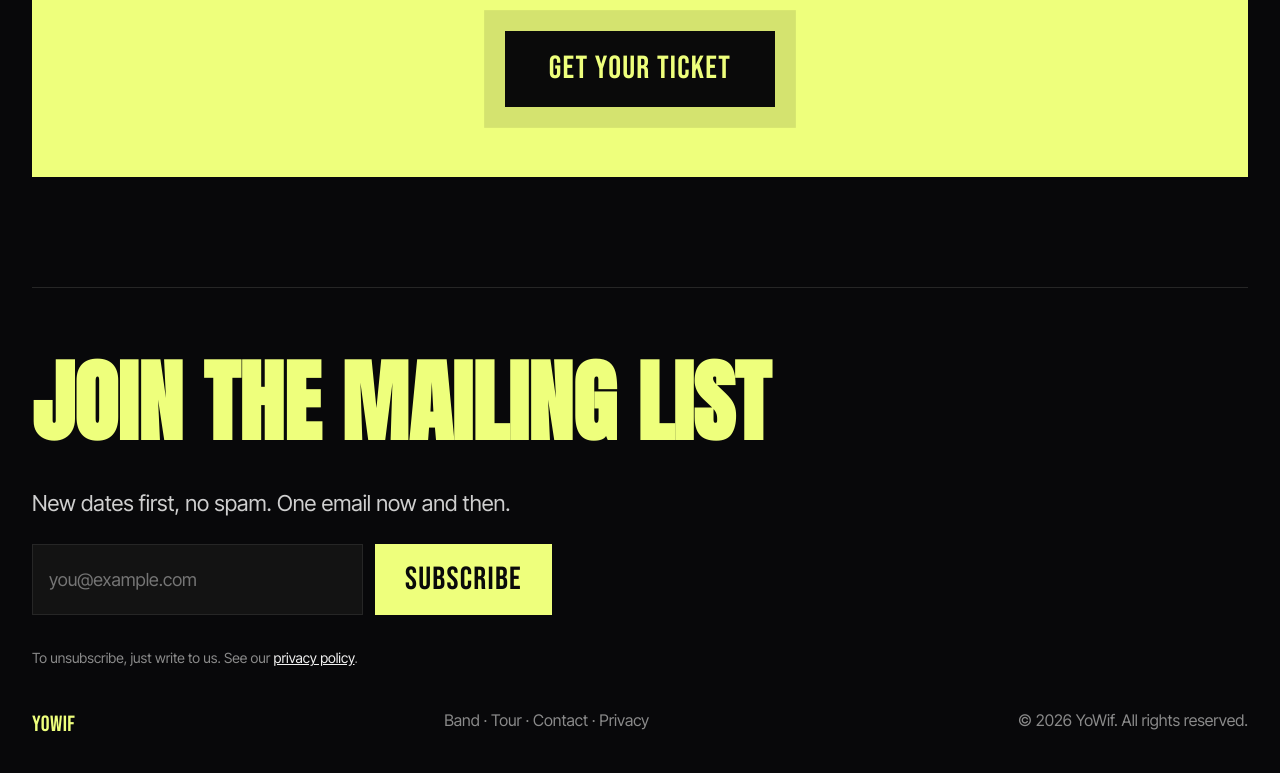
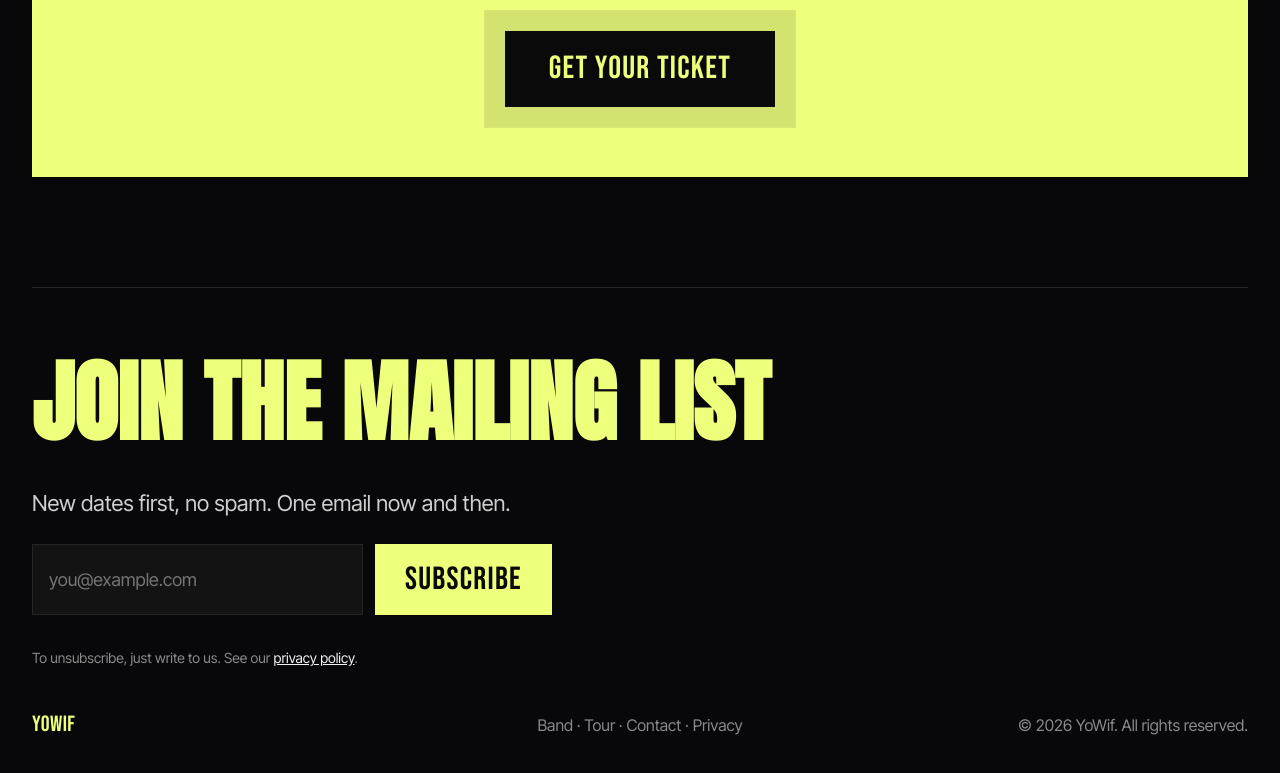
Before and after one commit to 1eee-ui/yowif-tour-site, a website: page public/index.html in a window 1280 px wide. Shown: the part 2626-3399 px from the top of the page. Drawn offline with Linux system fonts and the light colour scheme.

Commit message:
Footer: center the middle links exactly

```diff
--- a/public/css/style.css
+++ b/public/css/style.css
@@ -54,7 +54,11 @@ h2{font-family:'Anton',Impact,sans-serif;font-size:clamp(48px,7vw,104px);text-tr
 .cta p{font-size:22px;max-width:640px;margin:0 auto 34px;font-weight:500}
 .btn{display:inline-block;background:#0a0a0a;color:var(--acid);font-family:'Bebas Neue',Impact,sans-serif;font-size:32px;padding:14px 44px;letter-spacing:.04em;transition:transform .2s}
 .btn:hover{transform:translateY(-3px)}
-footer{display:flex;justify-content:space-between;flex-wrap:wrap;gap:16px;padding:40px 0;color:var(--mute);font-size:16px}
+/* three columns: equal left/right sides keep the middle exactly centered */
+footer{display:grid;grid-template-columns:1fr auto 1fr;align-items:center;gap:16px;padding:40px 0;color:var(--mute);font-size:16px}
+footer>:nth-child(2){text-align:center}
+footer>:last-child{justify-self:end;text-align:right}
+@media(max-width:700px){footer{grid-template-columns:1fr;justify-items:center;text-align:center}footer>:last-child{justify-self:center;text-align:center}}
 @media(max-width:900px){
 .wrap{padding:0 16px}nav ul{display:none}
 .hero,.about{grid-template-columns:1fr}.photo{min-height:340px}
```
